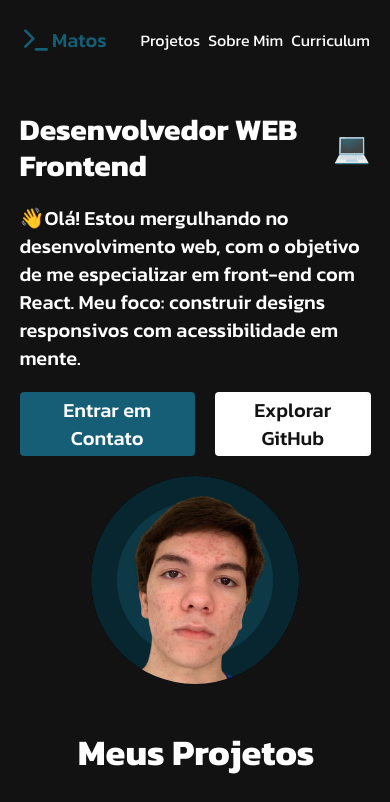
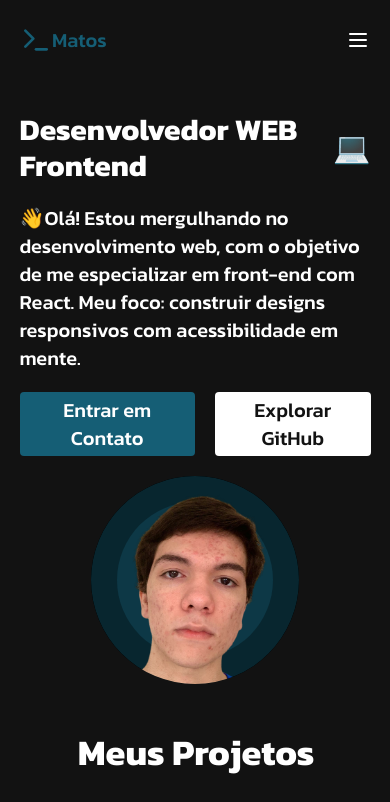
Before and after one commit to joaonative/portfolio, a Next.js app: page / in a window 390 px wide. Shown: the top 802 px of the page. Built offline with nearby package versions, Linux system fonts and the light colour scheme.

Commit message:
feat: open/close navigation menu on mobile

```diff
--- a/app/components/layout/Header.tsx
+++ b/app/components/layout/Header.tsx
@@ -1,23 +1,45 @@
 "use client";
 
-import { motion } from "framer-motion";
-import { Terminal } from "lucide-react";
+import { Menu, Terminal, X } from "lucide-react";
 import Link from "next/link";
-import React from "react";
+import React, { useState } from "react";
 
 const Header = () => {
+  const [isOpen, setIsOpen] = useState<boolean>(false);
   return (
-    <header className="flex items-center justify-between px-5 lg:px-16 xl:px-32 py-6">
+    <div className="px-5 lg:px-16 xl:px-32 py-6 flex flex-col gap-5">
+      <header className="flex items-center justify-between">
         <div className="flex items-center">
           <Terminal className="text-primary" size={32} />
-        <h1 className="text-primary font-medium text-xl lg:text-2xl">Matos</h1>
+          <h1 className="text-primary font-medium text-xl lg:text-2xl">
+            Matos
+          </h1>
         </div>
-      <div className="flex items-center gap-2 lg:gap-5 text-base lg:text-xl">
+        <div className="hidden md:flex items-center gap-2 lg:gap-5 text-base lg:text-xl">
           <Link href={"/#projects"}>Projetos</Link>
           <Link href={"/#aboutme"}>Sobre Mim</Link>
-        <a href={"/CV.pdf"}>Curriculum</a>
+          <a href={"/CV.pdf"} target="_blank">
+            Currículo
+          </a>
         </div>
+        <button onClick={() => setIsOpen(!isOpen)} className="md:hidden">
+          {isOpen ? <X /> : <Menu />}
+        </button>
       </header>
+      {isOpen && (
+        <div className="md:hidden flex flex-col items-center gap-5 text-xl">
+          <Link onClick={() => setIsOpen(false)} href={"/#projects"}>
+            Projetos
+          </Link>
+          <Link onClick={() => setIsOpen(false)} href={"/#aboutme"}>
+            Sobre Mim
+          </Link>
+          <a onClick={() => setIsOpen(false)} href={"/CV.pdf"} target="_blank">
+            Currículo
+          </a>
+        </div>
+      )}
+    </div>
   );
 };
 
```
Lines whose indentation alone changed are shown as unchanged.
